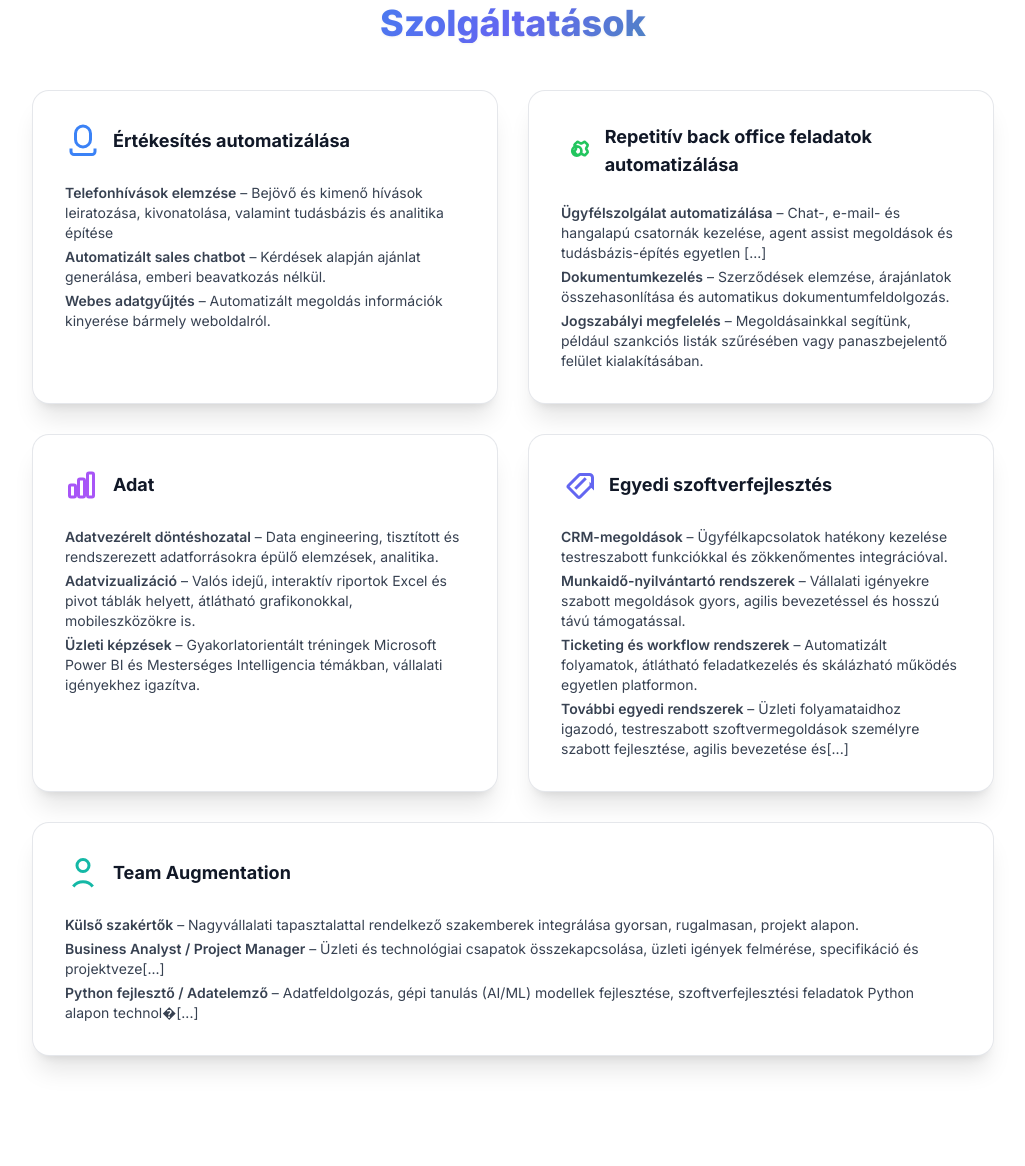
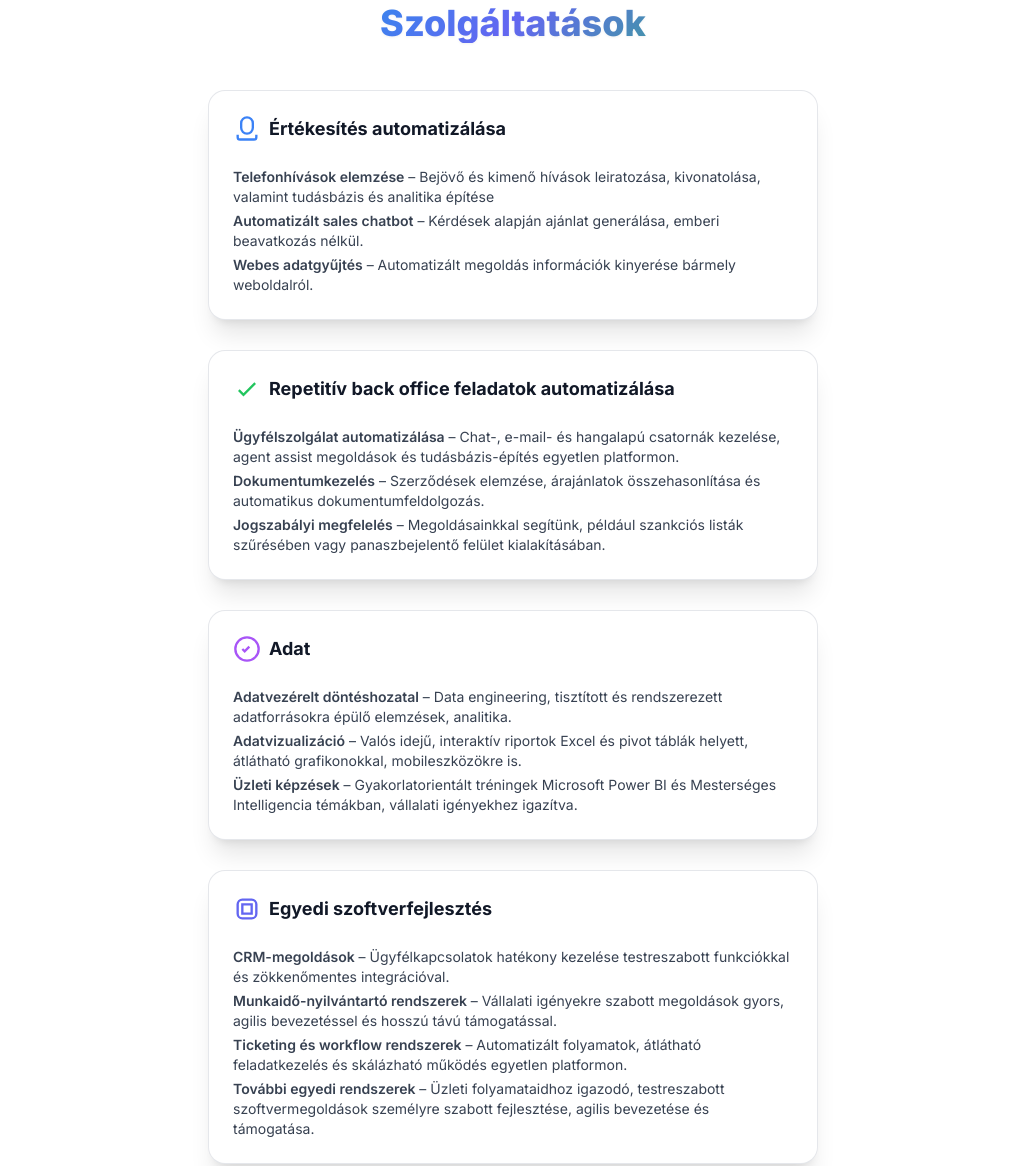
Before and after one commit to JanosFXL/fxl, a plain HTML site: page index.html in a window 1280 px wide. Shown: the part 828-1994 px from the top of the page, without its empty margins (127-1152 px from the left). Drawn offline with nearby package versions, Linux system fonts and the light colour scheme.

Commit message:
Előző commit visszacsinálása.html

```diff
--- a/index.html
+++ b/index.html
@@ -96,19 +96,16 @@
     </div>
   </section>
 
- <!-- VALUE PROPS -->
+  <!-- VALUE PROPS -->
 <section class="section py-20 bg-white" id="szolgaltatasok">
-  <div class="mx-auto max-w-5xl px-4 sm:px-6 lg:px-8">
+  <div class="mx-auto max-w-2xl px-4 sm:px-6 lg:px-8">
     <h2 class="text-4xl font-extrabold text-gradient mb-12 text-center drop-shadow-sm">Szolgáltatások</h2>
-    <div class="grid md:grid-cols-2 gap-8">
+    <div class="flex flex-col gap-8">
 
       <!-- Értékesítés automatizálása -->
-      <div class="bg-white rounded-2xl shadow-xl ring-1 ring-gray-200 p-8 flex flex-col gap-4 w-full">
-        <div class="flex items-center gap-3 mb-2">
-          <!-- Meglévő ikon marad -->
-          <svg class="w-9 h-9 text-blue-500" fill="none" stroke="currentColor" stroke-width="2" viewBox="0 0 24 24">
-            <path d="M4 17v2a2 2 0 002 2h12a2 2 0 002-2v-2M7 9V7a5 5 0 0110 0v2M17 9v2a5 5 0 01-10 0V9" />
-          </svg>
+      <div class="bg-white rounded-2xl shadow-xl ring-1 ring-gray-200 p-6 flex flex-col gap-4">
+        <div class="flex items-center gap-2 mb-2">
+          <svg class="w-7 h-7 text-blue-500" fill="none" stroke="currentColor" stroke-width="2" viewBox="0 0 24 24"><path d="M4 17v2a2 2 0 002 2h12a2 2 0 002-2v-2M7 9V7a5 5 0 0110 0v2M17 9v2a5 5 0 01-10 0V9" /></svg>
           <h3 class="text-lg font-bold">Értékesítés automatizálása</h3>
         </div>
         <ul class="text-sm text-gray-700 space-y-1">
@@ -125,17 +122,14 @@
       </div>
 
       <!-- Repetitív back office automatizálás -->
-      <div class="bg-white rounded-2xl shadow-xl ring-1 ring-gray-200 p-8 flex flex-col gap-4 w-full">
-        <div class="flex items-center gap-3 mb-2">
-          <!-- Fogaskerék (gear) ikon -->
-          <svg class="w-9 h-9 text-green-500" fill="none" stroke="currentColor" stroke-width="2" viewBox="0 0 24 24">
-            <path d="M12 15.5A3.5 3.5 0 1 0 12 8.5a3.5 3.5 0 0 0 0 7zm7.94-2.06a1 1 0 0 0 .24-1.11l-1-1.73a1 1 0 0 1 0-.86l1-1.73a1 1 0 0 0-.24-1.11l-1.42-1.43a1 1 0 0 0-1.11-.24l-1.73 1a1 1 0 0 1-.86 0l-1.73-1a1 1 0 0 0-1.11.24l-1.43 1.42a1 1 0 0 0-.24 1.11l1 1.73a1 1 0 0 1 0 .86l-1 1.73a1 1 0 0 0 .24 1.11l1.42 1.43a1 1 0 0 0 1.11.24l1.73-1a1 1 0 0 1 .86 0l1.73 1a1 1 0 0 0 1.11-.24l1.43-1.42z" />
-          </svg>
+      <div class="bg-white rounded-2xl shadow-xl ring-1 ring-gray-200 p-6 flex flex-col gap-4">
+        <div class="flex items-center gap-2 mb-2">
+          <svg class="w-7 h-7 text-green-500" fill="none" stroke="currentColor" stroke-width="2" viewBox="0 0 24 24"><path d="M5 13l4 4L19 7" /></svg>
           <h3 class="text-lg font-bold">Repetitív back office feladatok automatizálása</h3>
         </div>
         <ul class="text-sm text-gray-700 space-y-1">
           <li>
-            <span class="font-semibold">Ügyfélszolgálat automatizálása</span> – Chat-, e-mail- és hangalapú csatornák kezelése, agent assist megoldások és tudásbázis-építés egyetlen [...]
+            <span class="font-semibold">Ügyfélszolgálat automatizálása</span> – Chat-, e-mail- és hangalapú csatornák kezelése, agent assist megoldások és tudásbázis-építés egyetlen platformon.
           </li>
           <li>
             <span class="font-semibold">Dokumentumkezelés</span> – Szerződések elemzése, árajánlatok összehasonlítása és automatikus dokumentumfeldolgozás.
@@ -147,14 +141,9 @@
       </div>
 
       <!-- Adat -->
-      <div class="bg-white rounded-2xl shadow-xl ring-1 ring-gray-200 p-8 flex flex-col gap-4 w-full">
-        <div class="flex items-center gap-3 mb-2">
-          <!-- Chart ikon -->
-          <svg class="w-9 h-9 text-purple-500" fill="none" stroke="currentColor" stroke-width="2" viewBox="0 0 24 24">
-            <rect x="3" y="12" width="4" height="8" rx="1" />
-            <rect x="9" y="8" width="4" height="12" rx="1" />
-            <rect x="15" y="4" width="4" height="16" rx="1" />
-          </svg>
+      <div class="bg-white rounded-2xl shadow-xl ring-1 ring-gray-200 p-6 flex flex-col gap-4">
+        <div class="flex items-center gap-2 mb-2">
+          <svg class="w-7 h-7 text-purple-500" fill="none" stroke="currentColor" stroke-width="2" viewBox="0 0 24 24"><circle cx="12" cy="12" r="10" /><path d="M8 12l2 2 4-4" /></svg>
           <h3 class="text-lg font-bold">Adat</h3>
         </div>
         <ul class="text-sm text-gray-700 space-y-1">
@@ -171,13 +160,9 @@
       </div>
 
       <!-- Egyedi szoftverfejlesztés -->
-      <div class="bg-white rounded-2xl shadow-xl ring-1 ring-gray-200 p-8 flex flex-col gap-4 w-full">
-        <div class="flex items-center gap-3 mb-2">
-          <!-- Egyedi fejlesztés (puzzle + wrench) ikon -->
-          <svg class="w-9 h-9 text-indigo-500" fill="none" stroke="currentColor" stroke-width="2" viewBox="0 0 24 24">
-            <path d="M21 13.255V7a2 2 0 0 0-2-2h-6.255a1 1 0 0 0-.707.293l-7 7a1 1 0 0 0 0 1.414l6.255 6.255a1 1 0 0 0 1.414 0l7-7a1 1 0 0 0 .293-.707z" />
-            <path d="M16.5 7.5l-7 7" />
-          </svg>
+      <div class="bg-white rounded-2xl shadow-xl ring-1 ring-gray-200 p-6 flex flex-col gap-4">
+        <div class="flex items-center gap-2 mb-2">
+          <svg class="w-7 h-7 text-indigo-500" fill="none" stroke="currentColor" stroke-width="2" viewBox="0 0 24 24"><rect x="4" y="4" width="16" height="16" rx="4" /><path d="M8 8h8v8H8z" /></svg>
           <h3 class="text-lg font-bold">Egyedi szoftverfejlesztés</h3>
         </div>
         <ul class="text-sm text-gray-700 space-y-1">
@@ -191,15 +176,15 @@
             <span class="font-semibold">Ticketing és workflow rendszerek</span> – Automatizált folyamatok, átlátható feladatkezelés és skálázható működés egyetlen platformon.
           </li>
           <li>
-            <span class="font-semibold">További egyedi rendszerek</span> – Üzleti folyamataidhoz igazodó, testreszabott szoftvermegoldások személyre szabott fejlesztése, agilis bevezetése és[...]
+            <span class="font-semibold">További egyedi rendszerek</span> – Üzleti folyamataidhoz igazodó, testreszabott szoftvermegoldások személyre szabott fejlesztése, agilis bevezetése és támogatása.
           </li>
         </ul>
       </div>
 
       <!-- Team Augmentation -->
-      <div class="bg-white rounded-2xl shadow-xl ring-1 ring-gray-200 p-8 flex flex-col gap-4 w-full md:col-span-2">
-        <div class="flex items-center gap-3 mb-2">
-          <svg class="w-9 h-9 text-teal-500" fill="none" stroke="currentColor" stroke-width="2" viewBox="0 0 24 24"><circle cx="12" cy="7" r="4" /><path d="M5.5 21a8.38 8.38 0 0113 0" /></svg>
+      <div class="bg-white rounded-2xl shadow-xl ring-1 ring-gray-200 p-6 flex flex-col gap-4">
+        <div class="flex items-center gap-2 mb-2">
+          <svg class="w-7 h-7 text-teal-500" fill="none" stroke="currentColor" stroke-width="2" viewBox="0 0 24 24"><circle cx="12" cy="7" r="4" /><path d="M5.5 21a8.38 8.38 0 0113 0" /></svg>
           <h3 class="text-lg font-bold">Team Augmentation</h3>
         </div>
         <ul class="text-sm text-gray-700 space-y-1">
@@ -207,10 +192,10 @@
             <span class="font-semibold">Külső szakértők</span> – Nagyvállalati tapasztalattal rendelkező szakemberek integrálása gyorsan, rugalmasan, projekt alapon.
           </li>
           <li>
-            <span class="font-semibold">Business Analyst / Project Manager</span> – Üzleti és technológiai csapatok összekapcsolása, üzleti igények felmérése, specifikáció és projektveze[...]
+            <span class="font-semibold">Business Analyst / Project Manager</span> – Üzleti és technológiai csapatok összekapcsolása, üzleti igények felmérése, specifikáció és projektvezetés.
           </li>
           <li>
-            <span class="font-semibold">Python fejlesztő / Adatelemző</span> – Adatfeldolgozás, gépi tanulás (AI/ML) modellek fejlesztése, szoftverfejlesztési feladatok Python alapon technol�[...]
+            <span class="font-semibold">Python fejlesztő / Adatelemző</span> – Adatfeldolgozás, gépi tanulás (AI/ML) modellek fejlesztése, szoftverfejlesztési feladatok Python alapon technológiához igazodva.
           </li>
         </ul>
       </div>
```
